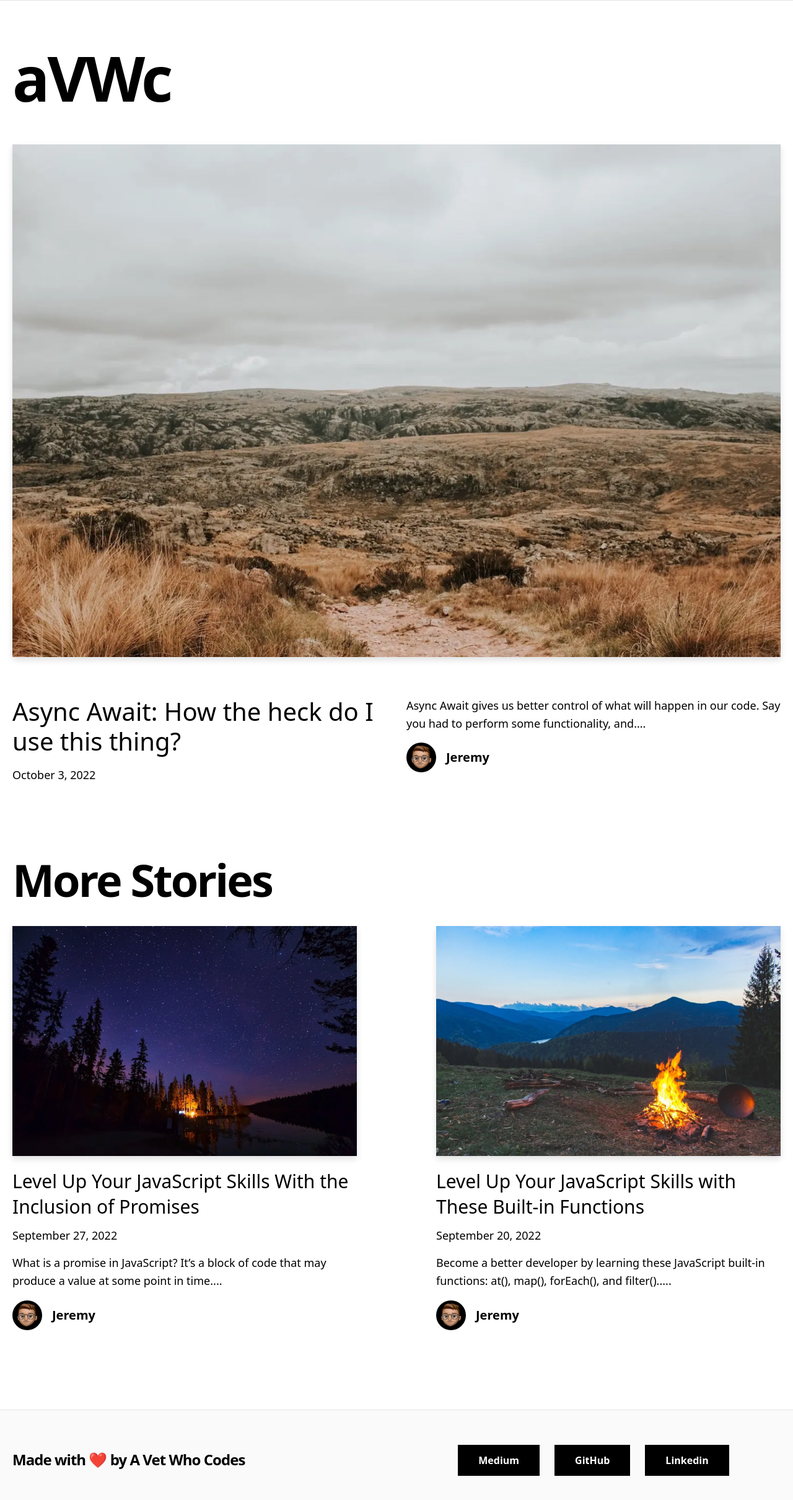
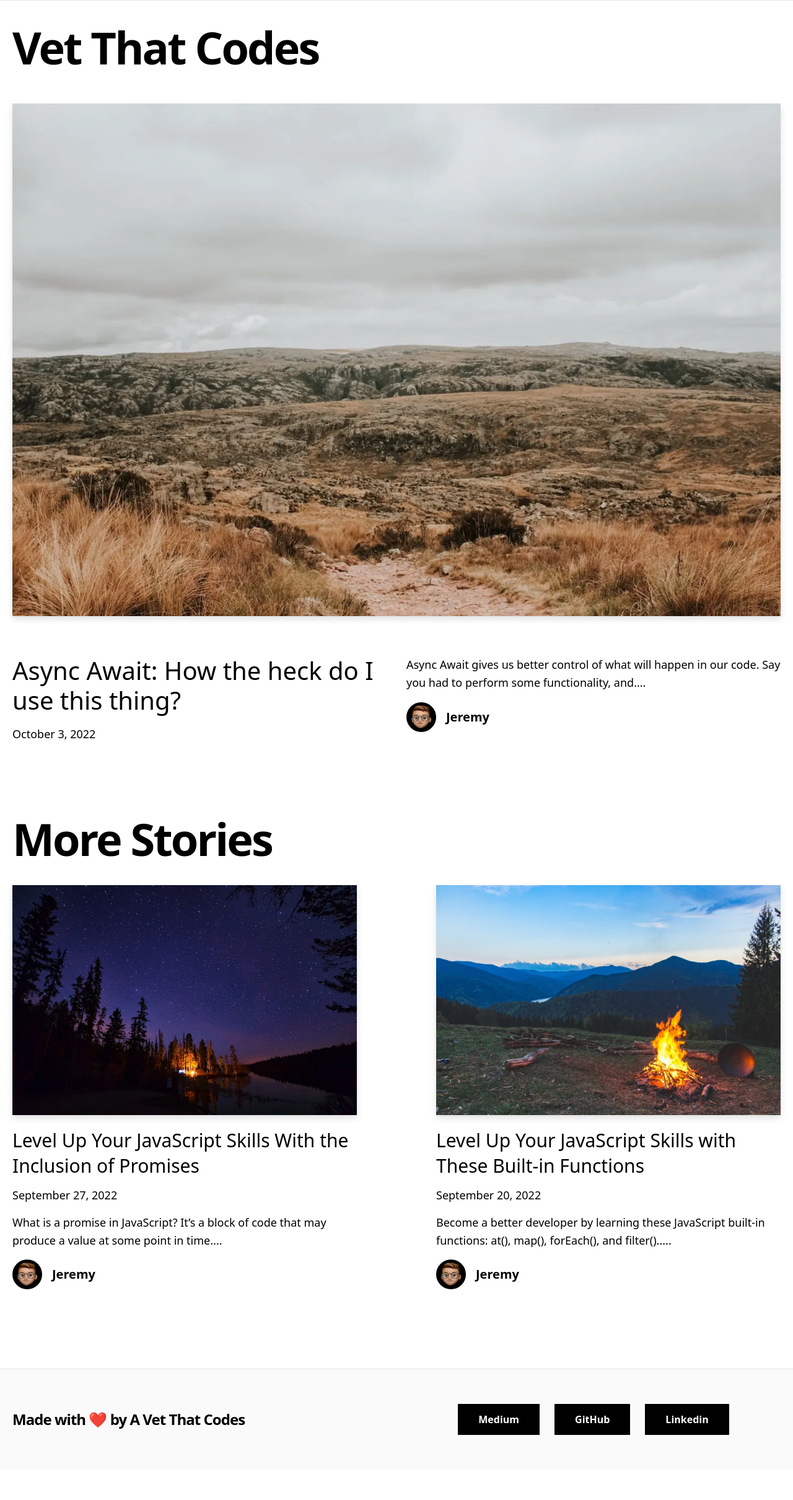
Before and after one commit to jeremylgrice/avwc, a Next.js app: page / in a window 1280 px wide. Shown: the top 2420 px of the page at 62% size. After the commit the page ends 2371 px from the top, so only its background shows below. Built offline with nearby package versions, Linux system fonts and the light colour scheme.

Commit message:
updated naming to match new domain name and clean up styles slightly

```diff
--- a/components/footer.tsx
+++ b/components/footer.tsx
@@ -7,7 +7,7 @@ const Footer = () => {
       <Container>
         <div className="py-14 flex flex-col lg:flex-row items-center">
           <h3 className="text-2xl lg:text-[1.5rem] font-bold tracking-tighter leading-tight text-center lg:text-left mb-10 lg:mb-0 lg:pr-4 lg:w-1/2">
-            Made with ❤️ by A Vet Who Codes
+            Made with ❤️ by A Vet That Codes
           </h3>
           <div className="flex flex-col lg:flex-row justify-center items-center lg:pl-4 lg:w-1/2">
             <a
--- a/components/header.tsx
+++ b/components/header.tsx
@@ -2,9 +2,9 @@ import Link from 'next/link'
 
 const Header = () => {
   return (
-    <h2 className="text-2xl md:text-4xl font-bold tracking-tight md:tracking-tighter leading-tight mb-20 mt-8">
+    <h2 className="text-7xl md:text-1xl font-bold tracking-tight md:tracking-tighter leading-tight mb-20 mt-8">
       <Link href="/">
-        <a className="hover:underline">aVWc</a>
+        <a className="hover:underline">Vet That Codes</a>
       </Link>
     </h2>
   )
--- a/components/intro.tsx
+++ b/components/intro.tsx
@@ -2,9 +2,9 @@ import { CMS_NAME } from '../lib/constants'
 
 const Intro = () => {
   return (
-    <section className="flex-col md:flex-row flex items-center md:justify-between mt-16 mb-16 md:mb-12">
-      <h1 className="text-5xl md:text-8xl font-bold tracking-tighter leading-tight md:pr-8">
-        aVWc
+    <section className="flex-col md:flex-row flex items-center md:justify-between mb-20 mt-8 md:mb-12">
+      <h1 className="text-7xl font-bold tracking-tighter leading-tight md:pr-8">
+        Vet That Codes
       </h1>
       <h4 className="text-center md:text-left text-lg mt-5 md:pl-8">
 
--- a/pages/index.tsx
+++ b/pages/index.tsx
@@ -19,7 +19,7 @@ export default function Index({ allPosts }: Props) {
     <>
       <Layout>
         <Head>
-          <title>Next.js Blog Example with {CMS_NAME}</title>
+          <title>Vet That Codes</title>
         </Head>
         <Container>
           <Intro />
--- a/pages/posts/[slug].tsx
+++ b/pages/posts/[slug].tsx
@@ -34,7 +34,7 @@ export default function Post({ post, morePosts, preview }: Props) {
             <article className="mb-32">
               <Head>
                 <title>
-                  {post.title} | Next.js Blog Example with {CMS_NAME}
+                  {post.title} | Vet That Codes
                 </title>
                 <meta property="og:image" content={post.ogImage.url} />
               </Head>
```
Also changed, not shown: 2 other files (tests, documents, lock files or other folders).
